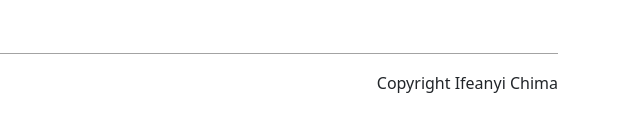
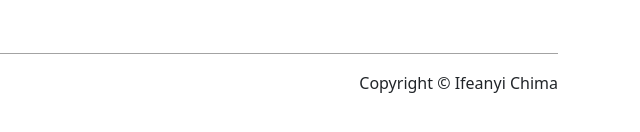
Before and after one commit to MasterIfeanyi/Tesla, a plain HTML site: page index.html in a window 1280 px wide. Shown: the part 3866-3998 px from the top of the page, 640-1280 px from the left. Drawn offline with Linux system fonts and the light colour scheme.

Commit message:
add copyright icon

```diff
--- a/index.html
+++ b/index.html
@@ -313,7 +313,7 @@
                     <p class="mb-0">All Rights Reserved</p>
                 </div>
                 <div class="col-auto" >
-                    <p class="mb-0">Copyright Ifeanyi Chima</p>
+                    <p class="mb-0">Copyright &copy; Ifeanyi Chima</p>
                 </div>
             </div>
         </div>
```
